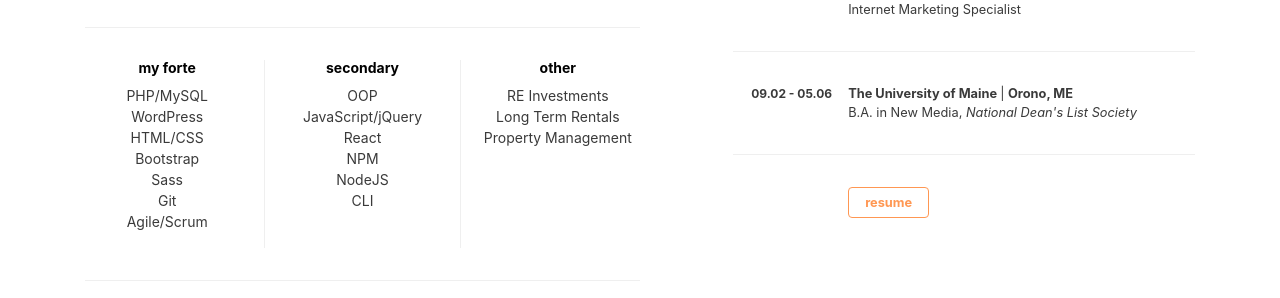
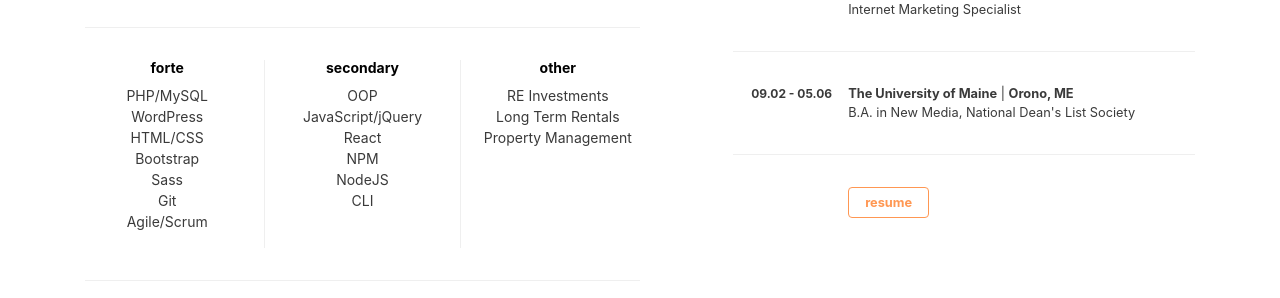
Before and after one commit to epierpont/Portfolio, a React app: page / in a window 1280 px wide. Shown: the part 1673-1971 px from the top of the page. Built offline with nearby package versions, Linux system fonts and the light colour scheme.

Commit message:
Added skill set and experience components

```diff
--- a/src/components/About.js
+++ b/src/components/About.js
@@ -1,4 +1,6 @@
 import React, { Component } from 'react'
+import SkillSet from './SkillSet'
+import Experience from './Experience'
 
 import { FontAwesomeIcon } from '@fortawesome/react-fontawesome'
 import {
@@ -27,44 +29,13 @@ class About extends Component {
               <hr />
 
               <div className="row skill-set">
-
-                <div className="col forte">
-                  <h4><span>my forte</span></h4>
-                  <ul>
-                    <li>PHP/MySQL</li>
-                    <li>WordPress</li>
-                    <li>HTML/CSS</li>
-                    <li>Bootstrap</li>
-                    <li>Sass</li>
-                    <li>Git</li>
-                    <li>Agile/Scrum</li>
-                  </ul>
-                </div>
-
-                <div className="col secondary">
-                  <h4><span>secondary</span></h4>
-                  <ul>
-                    <li>OOP</li>
-                    <li>JavaScript/jQuery</li>
-                    <li>React</li>
-                    <li>NPM</li>
-                    <li>NodeJS</li>
-                    <li>CLI</li>
-                  </ul>
-                </div>
-
-                <div className="col goals">
-                  <h4><span>other</span></h4>
-                  <ul>
-                    <li>RE Investments</li>
-                    <li>Long Term Rentals</li>
-                    <li>Property Management</li>
-                  </ul>
-                </div>
-
+                <SkillSet slug="forte" list={['PHP/MySQL', 'WordPress', 'HTML/CSS', 'Bootstrap', 'Sass', 'Git', 'Agile/Scrum']}/>
+                <SkillSet slug="secondary" list={['OOP', 'JavaScript/jQuery', 'React', 'NPM', 'NodeJS', 'CLI']}/>
+                <SkillSet slug="other" list={['RE Investments', 'Long Term Rentals', 'Property Management']}/>
               </div>
 
               <hr />
+
               <p className="text-center">
                 <a href="#" className="email">info@ericpierpont.com</a>
                 <a href="#" className="social"><FontAwesomeIcon icon={faFacebookF} /></a>
@@ -85,37 +56,14 @@ class About extends Component {
                 <div className="col-12 col-md-9"><h2 className="text-center text-md-left">&#47;&#47; my <span>experience</span></h2></div>
               </div>{/* END .row */}
 
-              <div className="row no-gutters">
-                <div className="col-4 col-md-3 date">09.14 - Today</div>
-                <div className="col-8 col-md-9"><strong>Swift Communications</strong> | <span>Remote</span><br />
-                  WordPress Developer</div>
-              </div>{/* END .row */}
-
-              <div className="row no-gutters">
-                <div className="col-4 col-md-3 date">06.10 - 09.14</div>
-                <div className="col-8 col-md-9"><strong>Independent Contractor</strong> | <span>Remote</span><br/>
-                  Web Developer</div>
-              </div>{/* END .row */}
-
-              <div className="row no-gutters">
-                <div className="col-4 col-md-3 date">10.07 - 06.10</div>
-                <div className="col-8 col-md-9"><strong>Resort Group</strong> | <span>Steamboat Springs, CO</span><br/>
-                  Internet Marketing Specialist</div>
-              </div>{/* END .row */}
-
-              <div className="row no-gutters">
-                <div className="col-4 col-md-3 date">11.06 - 10.07</div>
-                <div className="col-8 col-md-9"><strong>Sunday River</strong> | <span>Newry, ME</span><br/>
-                  Internet Marketing Specialist</div>
-              </div>{/* END .row */}
+              <Experience details={{ date: "09.14 - Today", company: "Swift Communications", location: "Remote", position: "WordPress Developer" }} />
+              <Experience details={{ date: "06.10 - 09.14", company: "Independent Contractor", location: "Remote", position: "Web Developer" }} />
+              <Experience details={{ date: "10.07 - 06.10", company: "Resort Group", location: "Steamboat Springs, CO", position: "Internet Marketing Specialist" }} />
+              <Experience details={{ date: "11.06 - 10.07", company: "Sunday River", location: "Newry, ME", position: "Internet Marketing Specialist" }} />
 
               <hr />
 
-              <div className="row no-gutters">
-                <div className="col-4 col-md-3 date">09.02 - 05.06</div>
-                <div className="col-8 col-md-9"><strong>The University of Maine </strong> | <span>Orono, ME</span><br/>
-                  B.A. in New Media, <em>National Dean's List Society</em></div>
-              </div>{/* END .row */}
+              <Experience details={{ date: "09.02 - 05.06", company: "The University of Maine", location: "Orono, ME", position: "B.A. in New Media, National Dean's List Society" }} />
 
               <hr />
 
--- /dev/null
+++ b/src/components/Experience.js
@@ -0,0 +1,21 @@
+import React, { Component } from 'react';
+
+class Experience extends Component {
+
+  constructor(props) {
+    super()
+  }
+
+  render() {
+    return(
+      <div className="row no-gutters">
+        <div className="col-4 col-md-3 date">{this.props.details.date}</div>
+        <div className="col-8 col-md-9"><strong>{this.props.details.company}</strong> | <span>{this.props.details.location}</span><br />
+          {this.props.details.position}</div>
+      </div>
+    )
+  }
+
+}
+
+export default Experience
--- /dev/null
+++ b/src/components/SkillSet.js
@@ -0,0 +1,28 @@
+import React, { Component } from 'react'
+
+class SkillSet extends Component {
+
+  constructor(props) {
+    super()
+  }
+
+  render() {
+
+    const listArray = this.props.list;
+    const listItems = listArray.map((listItem) =>
+      <li key={listItem}>{listItem}</li>
+    );
+
+    return(
+      <div className={"col " + this.props.slug}>
+        <h4><span>{this.props.slug}</span></h4>
+        <ul>
+          {listItems}
+        </ul>
+      </div>
+    )
+  }
+
+}
+
+export default SkillSet
```
